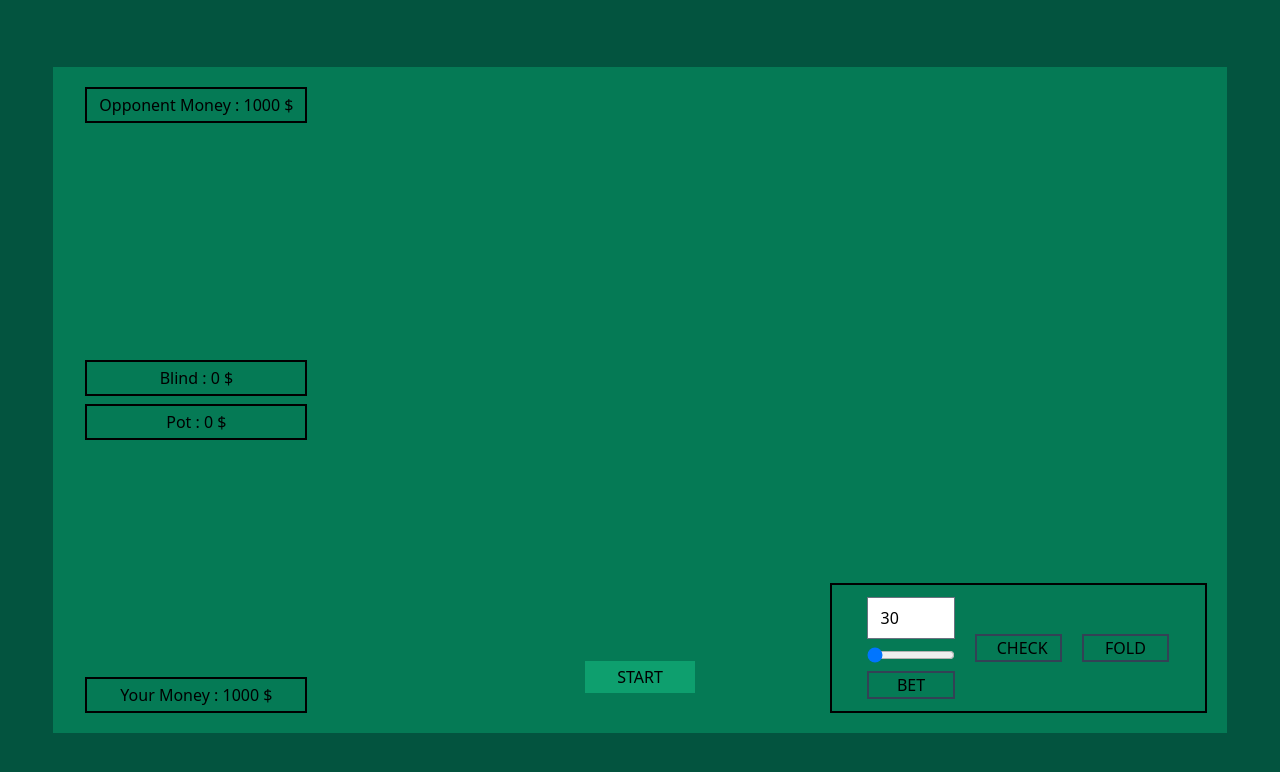
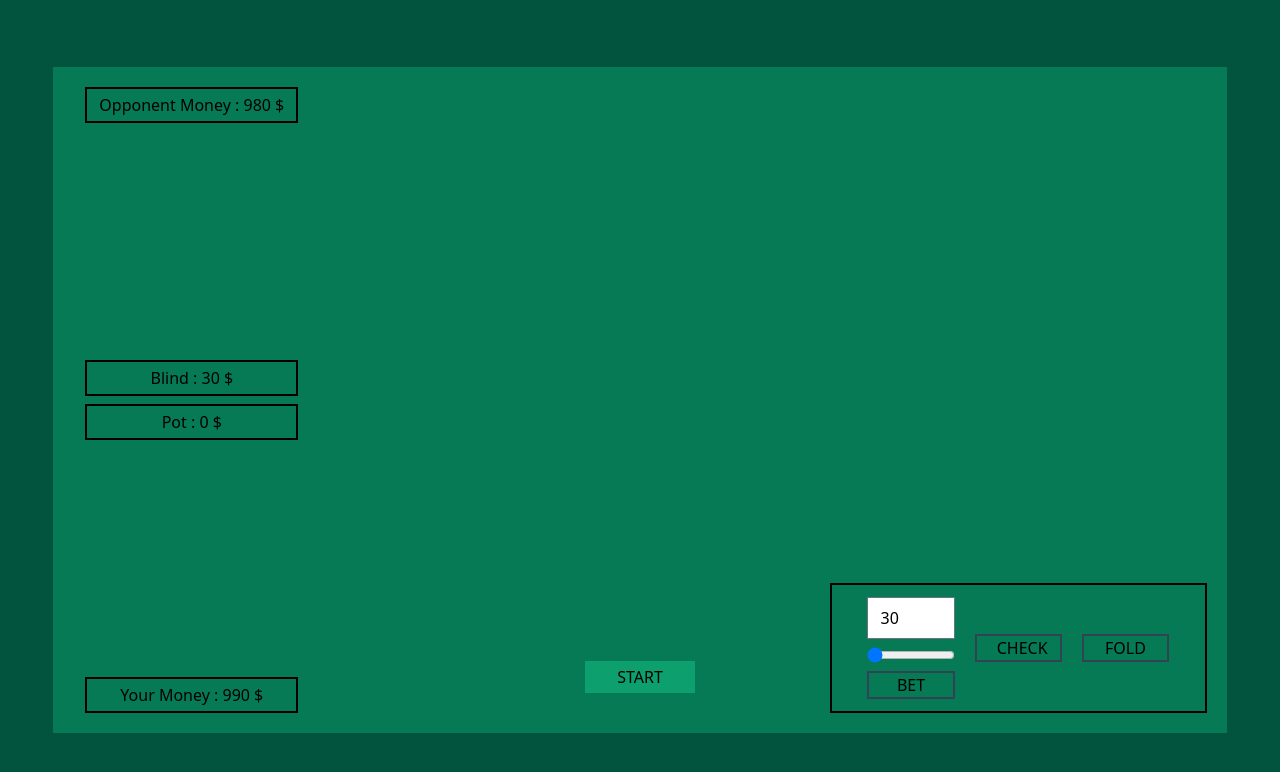
Before and after one commit to Matstraz/texasholdem, a React (Create React App) app: page / in a window 1280 px wide. Shown: the top 772 px of the page. Built offline with nearby package versions, Linux system fonts and the light colour scheme.

Commit message:
feat: fix initial blind

```diff
--- a/src/App.js
+++ b/src/App.js
@@ -3,9 +3,9 @@ import { back, deck } from "./components/Deck";
 import Homepage from "./components/Homepage";
 
 function App() {
-  //POT + POT INCREMENTER (MY MONEY COMPONENT)
-  let [pot, setPot] = useState(30);
-  let [initialPot, setInitialPot] = useState(0);
+  //blind + blind INCREMENTER (MY MONEY COMPONENT)
+  let [blind, setBlind] = useState(30);
+  let [initialPot, setInitialPot] = useState(30);
   let [handPot, setHandPot] = useState(0);
   let [myMoney, setMymoney] = useState(1000);
   let [yourMoney, setYourMoney] = useState(1000);
@@ -22,8 +22,8 @@ function App() {
       <Homepage
         deck={deck}
         back={back}
-        pot={pot}
-        setPot={setPot}
+        blind={blind}
+        setBlind={setBlind}
         initialPot={initialPot}
         setInitialPot={setInitialPot}
         handPot={handPot}
--- a/src/components/Buttons.js
+++ b/src/components/Buttons.js
@@ -1,7 +1,7 @@
 import { useState } from "react";
 
-export default function Buttons({ myMoney, pot, handPot, setHandPot }) {
-  let [betValue, setBetValue] = useState(pot);
+export default function Buttons({ myMoney, blind, handPot, setHandPot }) {
+  let [betValue, setBetValue] = useState(blind);
 
   function handleValue(event) {
     setBetValue(event.target.value);
@@ -20,12 +20,12 @@ export default function Buttons({ myMoney, pot, handPot, setHandPot }) {
           value={betValue}
           onChange={handleValue}
           step={10}
-          min={pot}
+          min={blind}
           max={myMoney}
         />
         <input
           type="range"
-          min={pot}
+          min={blind}
           max={myMoney}
           step={10}
           value={betValue}
--- a/src/components/Homepage.js
+++ b/src/components/Homepage.js
@@ -3,8 +3,8 @@ import MainInterface from "./MainInterface";
 
 export default function Homepage({
   back,
-  pot,
-  setPot,
+  blind,
+  setBlind,
   initialPot,
   setInitialPot,
   handPot,
@@ -29,8 +29,8 @@ export default function Homepage({
   return (
     <div className="bg-green-600 p-5 w-11/12 h-5/6 relative flex justify-center items-center">
       <Money
-        pot={pot}
-        setPot={setPot}
+        blind={blind}
+        setBlind={setBlind}
         initialPot={initialPot}
         setInitialPot={setInitialPot}
         myMoney={myMoney}
@@ -58,7 +58,7 @@ export default function Homepage({
         setYourMoney={setYourMoney}
         myMoney={myMoney}
         setMymoney={setMymoney}
-        pot={pot}
+        blind={blind}
         handPot={handPot}
         setHandPot={setHandPot}
       />
--- a/src/components/MainInterface.js
+++ b/src/components/MainInterface.js
@@ -18,7 +18,7 @@ export default function MainInterface({
   setYourMoney,
   myMoney,
   setMyMoney,
-  pot,
+  blind,
   handPot,
   setHandPot,
 }) {
@@ -142,7 +142,7 @@ export default function MainInterface({
         setYourMoney={setYourMoney}
         myMoney={myMoney}
         setMyMoney={setMyMoney}
-        pot={pot}
+        blind={blind}
         handPot={handPot}
         setHandPot={setHandPot}
       />
--- a/src/components/Money.js
+++ b/src/components/Money.js
@@ -1,8 +1,10 @@
-//POT + POT INCREMENTER
+//blind + blind INCREMENTER
+
+import { useEffect } from "react";
 
 export default function Money({
-  pot,
-  setPot,
+  blind,
+  setBlind,
   initialPot,
   setInitialPot,
   handPot,
@@ -11,27 +13,40 @@ export default function Money({
   yourMoney,
   setYourMoney,
 }) {
+  //INITIAL BLIND SETTING
+
+  useEffect(() => {
+    setMymoney(myMoney - blind / 3);
+    setYourMoney(yourMoney - (blind / 3) * 2);
+    // eslint-disable-next-line
+  }, []);
+
+  useEffect(() => {
+    console.log("I Only run once (When the component gets mounted)");
+  }, []);
+
   //SERIE DI INCREMENTO PROVVISORIA
-  function potIncrementer() {
-    setPot(pot + 30);
+
+  function blindIncrementer() {
+    setBlind(blind + 30);
   }
 
-  function varyPot() {
-    setInitialPot(pot);
-    if (myMoney - pot / 3 <= 0) {
+  function varyBlind() {
+    setInitialPot(blind);
+    if (myMoney - blind / 3 <= 0) {
       setMymoney(0);
     } else {
-      setMymoney(myMoney - pot / 3);
+      setMymoney(myMoney - blind / 3);
     }
 
-    if (yourMoney - (pot / 3) * 2 <= 0) {
+    if (yourMoney - (blind / 3) * 2 <= 0) {
       setYourMoney(0);
     } else {
-      setYourMoney(yourMoney - (pot / 3) * 2);
+      setYourMoney(yourMoney - (blind / 3) * 2);
     }
   }
 
-  setInterval(potIncrementer, 3000);
+  setInterval(blindIncrementer, 3000);
 
   return (
     <div className="flex flex-col justify-between absolute p-1 px-3 left-5 top-0 py-5 h-full text-center">
@@ -44,7 +59,7 @@ export default function Money({
         </div>
         <div className="border-2 border-black p-1 px-3">Pot : {handPot} $</div>
       </div>
-      <div className="border-2 border-black p-1 px-3" onClick={varyPot}>
+      <div className="border-2 border-black p-1 px-3" onClick={varyBlind}>
         Your Money : {myMoney} $
       </div>
     </div>
```
